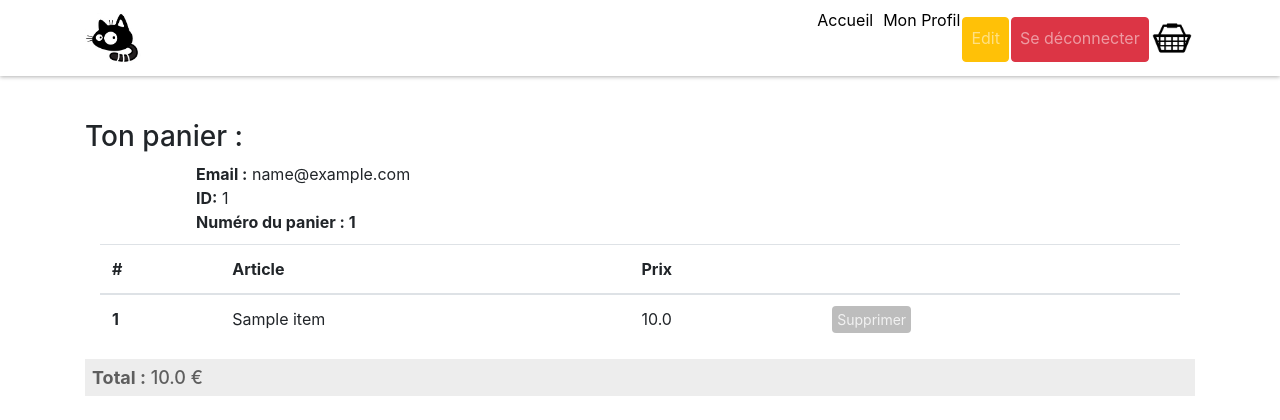
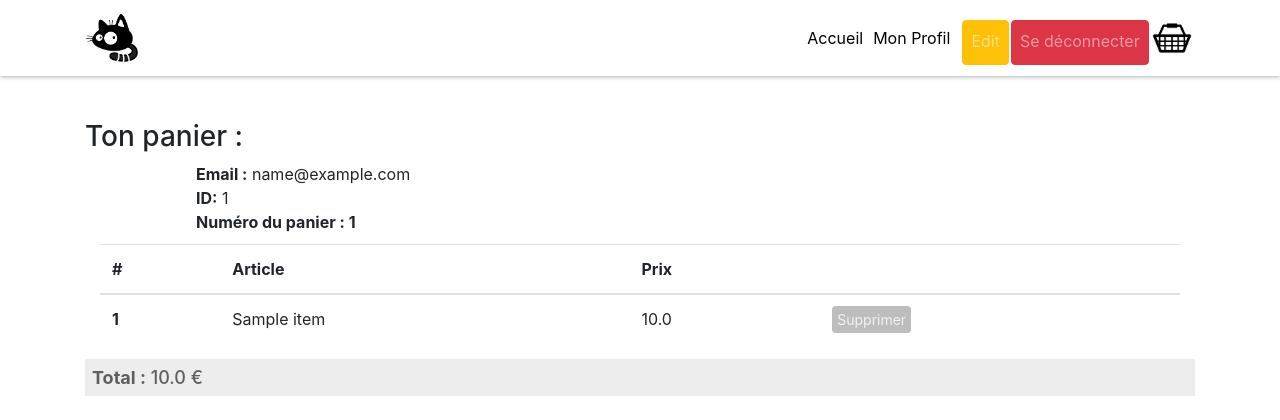
Before and after one commit to remiboivin-zz/e-commerce-chaton, a Rails app: page /carts/show in a window 1280 px wide. Shown: the top 420 px of the page. Run offline with Rails 7, Linux system fonts and the light colour scheme; a user stored in the database is signed in; tables that the repository leaves empty hold one stand-in row (values such as "Sample post"); style sheets or scripts are compiled from the project's sources; parts of the project's set-up code (start-up, migrations or seed data) failed here and were passed over.

Commit message:
front, ajustement navbar

```diff
--- a/app/assets/stylesheets/show.css
+++ b/app/assets/stylesheets/show.css
@@ -34,7 +34,7 @@ ul {
 	position: relative;
 }
 
-h2 {
+h2.total {
 	font-size: 18px;
 	background-color: #EDEDED;
 	color: #5E5E5E;
--- a/app/views/carts/show.html.erb
+++ b/app/views/carts/show.html.erb
@@ -38,7 +38,7 @@
 
 	<% end %>
 
-	<h2><b>Total :</b> <%= @prix_total_panier %> €</h2>
+	<h2 class="total"><b>Total :</b> <%= @prix_total_panier %> €</h2>
 
 	<a class="btn btn-success" href="#">Passer commande</a>
 
--- a/app/views/layouts/_header.html.erb
+++ b/app/views/layouts/_header.html.erb
@@ -5,7 +5,7 @@
       <span class="navbar-toggler-icon"></span>
     </button>
   <div class="collapse navbar-collapse" id="navbarResponsive">
-    <ul class="navbar-nav ml-auto">
+    <ul class="navbar-nav ml-auto" style="align-items: center;">
   <!-- Affichage des liens divers -->
       <li class="nav-item active">
         <a class="link-navbar" href=<%= root_path %> >Accueil
@@ -15,7 +15,7 @@
   <!-- Affichage des boutons Log in/Log out etc... -->
     <% if user_signed_in? %> <!-- Connecté -->
       <li class="nav-item">
-        <a class="link-navbar" href="/profil">Mon Profil</a>
+        <a class="link-navbar" href="/profil" style="margin-right: 10px;">Mon Profil</a>
       </li>
       <li class="nav-item">
         <a class="btn btn-warning nav-link" href=<%= edit_user_registration_path %> >Edit</a>
```
